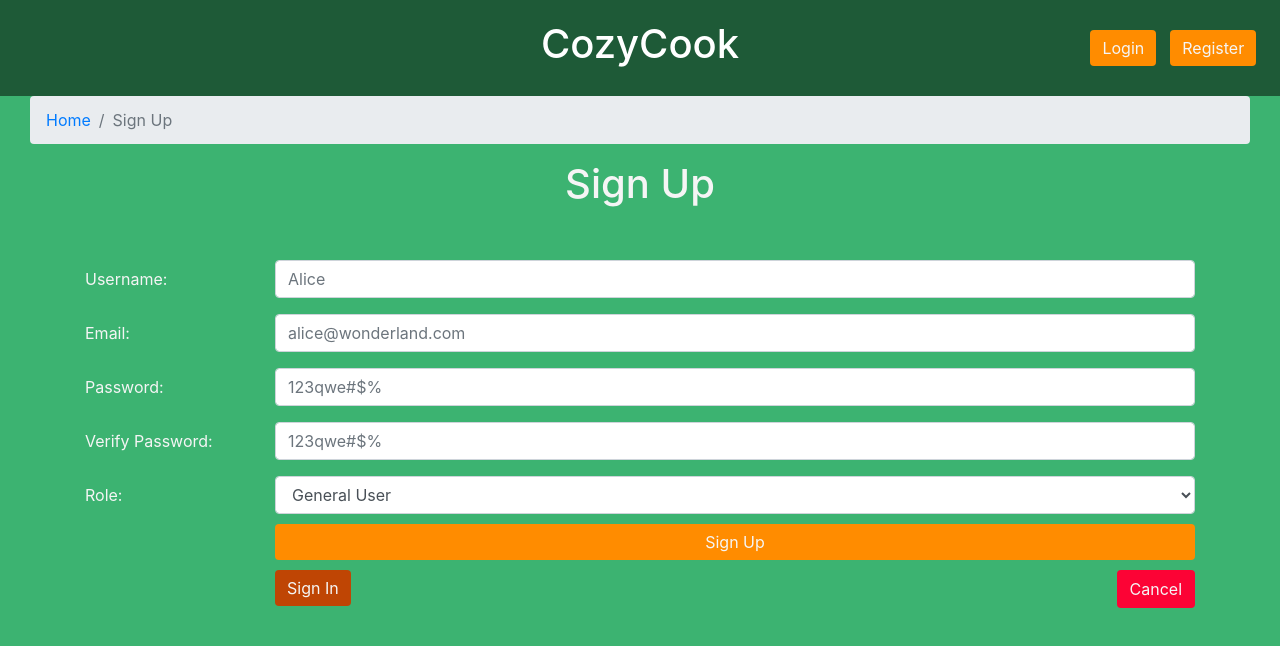
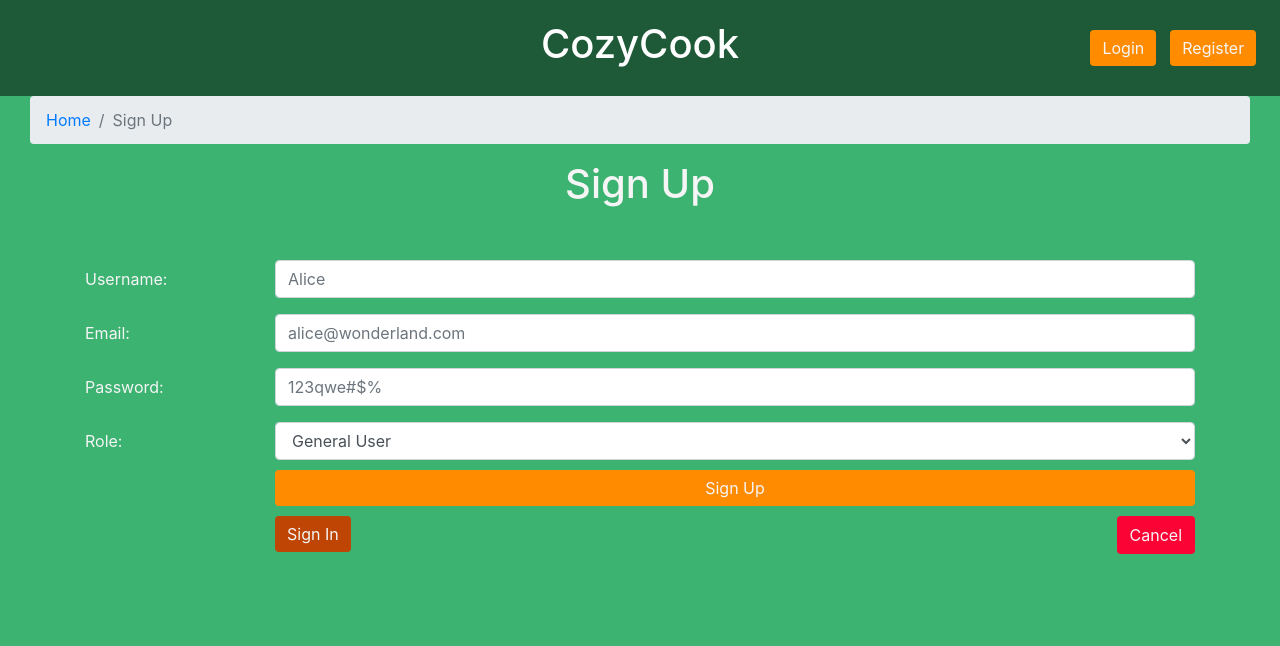
Before and after one commit to leorafink/-CS5610-WebDev-sp21-CozyCook-client, a React (Create React App) app: page /register in a window 1280 px wide. Shown: the top 646 px of the page. Built offline with nearby package versions, Linux system fonts and the light colour scheme; no server answers; the HTML template or start-up script is replaced by a standard one.

Commit message:
Remove verify password field from register page

```diff
--- a/src/components/register/register.js
+++ b/src/components/register/register.js
@@ -83,16 +83,6 @@ const Register = ({createUser}) => {
                                        onChange={(e) => {setPassword(e.target.value); setCredentials({...credentials, password: e.target.value})}}/>
                             </div>
                         </div>
-                        <div className="form-group row">
-                            <label htmlFor="verifyPasswordFld"
-                                   className="col-sm-2 col-form-label wbdv-label">
-                                Verify Password:
-                            </label>
-                            <div className="col-sm-10">
-                                <input type="password" className="form-control"
-                                       id="verifyPasswordFld" placeholder="123qwe#$%"/>
-                            </div>
-                        </div>
                         <div className="row">
                             <label htmlFor="emailFld"
                                    className="col-sm-2 col-form-label wbdv-label">
```
